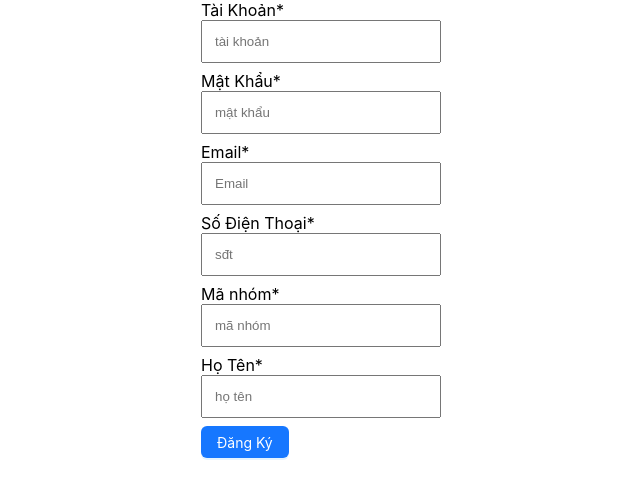
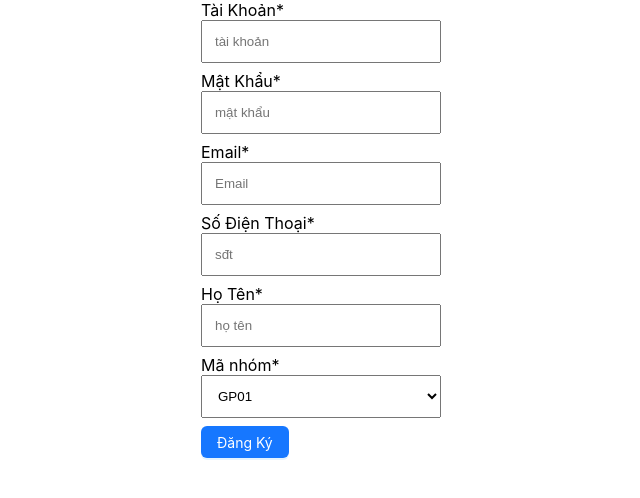
Before and after one commit to homyhan/movie_demo, a React (Create React App) app: page /signup in a window 1280 px wide. Shown: the top 498 px of the page, without its empty margins (319-959 px from the left). Built offline with nearby package versions, Linux system fonts and the light colour scheme; no server answers.

Commit message:
push validation

```diff
--- a/src/features/Auth/Signup.jsx
+++ b/src/features/Auth/Signup.jsx
@@ -1,60 +1,207 @@
 import { Button } from 'antd'
 import React, { useState } from 'react'
 import { useDispatch } from 'react-redux';
+// import { signup } from './thunk';
+import { Formik, Form, Field } from 'formik';
+// import { signup } from './thunk';
+import * as Yup from "yup";
+import { useFormik } from "formik";
 import { signup } from './thunk';
 
+
+// const signupUserSchema = yup.object().shape({
+//   taiKhoan: yup.string().required('* Field is required!'),
+//   matKhau: yup.string().required('* Field is required!'),
+//   hoTen: yup.string().required('* Field is required!'),
+//   eMail: yup.string().required('* Field is required!').email("* Email is invalid"),
+//   sdt: yup.string().matches(/^[0-9]+$/),
+//   maNhom: yup.string().required('* Field is required!')
+// });
+
+
+
+
 const Singup = () => {
-  const [sigupInfo, setSignupInfo] = useState({ taiKhoan: "", matKhau: "", eMail: "", sdt: "", maNhom: "", hoTen: ""});
+  //  const _handleSubmit = values => {
+  //   console.log(values);
+  // };
+
+  const formik = useFormik({
+    initialValues: {
+      taiKhoan: "",
+      matKhau: "",
+      eMail: "",
+      sdt: "",
+      maNhom: "GP01",
+      hoTen: "",
+    },
+    // validationSchema: Yup.object().shape({
+    //   taiKhoan: Yup.string().required("Required"),
+    //   matKhau: Yup.string().required().matches(
+    //     /^(?=.*[a-z]*)(?=.*[A-Z]+)(?=.*[0-9]+)(?=.*[!@#\$%\^&\*]+).{6,10}$/g,
+    //     "Mật Khẩu từ 6-10 ký tự (chứa ít nhất 1 ký tự số, 1 ký tự in hoa, 1 ký tự đặc biệt)"
+    //   ),
+    //   email: Yup.string().required("Required").matches(
+    //     /^\w+([\.-]?\w+)*@\w+([\.-]?\w+)*(\.\w{2,3})+$/g,
+    //     "Error email"
+    //   ),
+    //   soDt: Yup.string().required("Required").matches(
+    //     /(^[0-9]{10}$)+/g,
+    //     "So dien thoai chua dung"
+    //   ),
+    //   hoTen: Yup.string().required("Required").matches(
+    //     /^[a-zA-ZÀÁÂÃÈÉÊÌÍÒÓÔÕÙÚĂĐĨŨƠàáâãèéêìíòóôõùúăđĩũơƯĂẠẢẤẦẨẪẬẮẰẲẴẶẸẺẼỀỀỂẾưăạảấầẩẫậắằẳẵặẹẻẽềềểếỄỆỈỊỌỎỐỒỔỖỘỚỜỞỠỢỤỦỨỪễệỉịọỏốồổỗộớờởỡợụủứừỬỮỰỲỴÝỶỸửữựỳỵỷỹ\s\W|_]+$/g,
+    //     "Enter FullName"
+    //   ),
+    //   maLoaiNguoiDung: Yup.string().required('Vui lòng chọn tùy chọn')
+
+    // }),
+    validateOnBlur: true,
+    validateOnChange: true,
+    onSubmit: async (values) => {
+      await dispatch(signup(values));
+      // history.back()
+      console.log("values", values);
+    },
+  });
+  // const [sigupInfo, setSignupInfo] = useState({ taiKhoan: "", matKhau: "", eMail: "", sdt: "", maNhom: "", hoTen: ""});
   const dispatch = useDispatch();
 
-  const handleChange = (e) => {
-    setSignupInfo({ ...sigupInfo, [e.target.name]: e.target.value });
-  };
+  // const handleChange = (e) => {
+  //   setSignupInfo({ ...sigupInfo, [e.target.name]: e.target.value });
+  // };
 
-  const handleSubmit = (e) => {
-    e.preventDefault();
-    console.log(sigupInfo);
-    //dispatch async action signup
-  dispatch(signup(sigupInfo));
-  };
+
+
+
+
   return (
-    <form className='flex justify-center' onSubmit={handleSubmit}>
+    // <Formik
+    // initialValues={{
+    //   taiKhoan: "",
+    //   matKhau: "",
+    //   hoTen: "",
+    //   email: "",
+    //   soDT: "",
+    //   maNhom: ""
+    // }}
+    // validationSchema={signupUserSchema}
+    // onSubmit={_handleSubmit}
+    // render={(formikProps) => {
+    //   <Form className='flex justify-center'
+    //   // onSubmit={handleSubmit}
+    //   >
+    //   <div>
+    //   <div>
+    //     <label className='block'>Tài Khoản*</label>
+    //     <Field className='w-60 p-3 mb-2' type="text" placeholder='tài khoản' name='taiKhoan'
+    //     onChange={formikProps.handleChange}/>
+    //   </div>
+
+    //   <div>
+    //     <label className='block'>Mật Khẩu*</label>
+    //     <Field className='w-60 p-3 mb-2' type="text" placeholder='mật khẩu' name='matKhau'
+    //     onChange={formikProps.handleChange}/>
+    //   </div>
+
+    //   <div>
+    //     <label className='block'>Email*</label>
+    //     <Field className='w-60 p-3 mb-2' type="text" placeholder='Email' name='email'
+    //     onChange={formikProps.handleChange}/>
+    //   </div>
+
+    //   <div>
+    //     <label className='block'>Số Điện Thoại*</label>
+    //     <Field className='w-60 p-3 mb-2' type="text" placeholder='sđt' name='soDT'
+    //     onChange={formikProps.handleChange}/>
+    //   </div>
+
+    //   <div>
+    //     <label className='block'>Họ Tên*</label>
+    //     <Field className='w-60 p-3 mb-2' type="text" placeholder='họ tên' name='hoTen'
+    //     onChange={formikProps.handleChange}/>
+    //   </div>
+
+    //   <div>
+    //     <label className='block'>Mã nhóm*</label>
+    //     {/* <input className='w-60 p-3 mb-2' type="text" placeholder='mã nhóm' name='maNhom'
+    //     onChange={handleChange}></input> */}
+    //     <Field
+    //     conponent="select"
+    //     name="maNhom"
+    //     onChange={formikProps.handleChange}>
+    //       <option value="">GP01</option>
+    //       <option value="">GP02</option>
+    //       <option value="">GP03</option>
+    //       <option value="">GP04</option>
+    //       <option value="">GP05</option>
+    //       <option value="">GP06</option>
+    //       <option value="">GP07</option>
+    //       <option value="">GP08</option>
+    //       <option value="">GP09</option>
+    //       <option value="">GP10</option>
+    //     </Field>
+    //   </div>
+
+    //   <Button htmlType='submit' type='primary'>Đăng Ký</Button>
+    //   </div>
+
+
+    // </Form>
+    // }} />
+
+
+
+      <form className='flex justify-center' onSubmit={formik.handleSubmit}>
         <div>
         <div>
           <label className='block'>Tài Khoản*</label>
           <input className='w-60 p-3 mb-2' type="text" placeholder='tài khoản' name='taiKhoan'
-        onChange={handleChange}></input>
+          onChange={formik.handleSubmit}></input>
         </div>
 
         <div>
           <label className='block'>Mật Khẩu*</label>
           <input className='w-60 p-3 mb-2' type="text" placeholder='mật khẩu' name='matKhau'
-        onChange={handleChange}></input>
+          onChange={formik.handleSubmit}></input>
         </div>
 
         <div>
           <label className='block'>Email*</label>
           <input className='w-60 p-3 mb-2' type="text" placeholder='Email' name='eMail'
-        onChange={handleChange}></input>
+          onChange={formik.handleSubmit}></input>
         </div>
 
         <div>
           <label className='block'>Số Điện Thoại*</label>
           <input className='w-60 p-3 mb-2' type="text" placeholder='sđt' name='sdt'
-        onChange={handleChange}></input>
-      </div>
-
-      <div>
-        <label className='block'>Mã nhóm*</label>
-        <input className='w-60 p-3 mb-2' type="text" placeholder='mã nhóm' name='maNhom'
-        onChange={handleChange}></input>
+          onChange={formik.handleSubmit}></input>
         </div>
 
         <div>
           <label className='block'>Họ Tên*</label>
           <input className='w-60 p-3 mb-2' type="text" placeholder='họ tên' name='hoTen'
-        onChange={handleChange}></input>
+          onChange={formik.handleSubmit}></input>
         </div>
+
+        <div>
+          <label className='block'>Mã nhóm*</label>
+          <select className='w-60 p-3 mb-2' type="text" placeholder='mã nhóm' name='maNhom'
+          onChange={formik.handleSubmit}>
+             <option value="">GP01</option>
+             <option value="">GP02</option>
+             <option value="">GP03</option>
+             <option value="">GP04</option>
+             <option value="">GP05</option>
+             <option value="">GP06</option>
+             <option value="">GP07</option>
+             <option value="">GP08</option>
+             <option value="">GP09</option>
+             <option value="">GP10</option>
+          </select>
+        </div>
+
+
 
         <Button htmlType='submit' type='primary'>Đăng Ký</Button>
         </div>
@@ -62,8 +209,15 @@ const Singup = () => {
 
       </form>
 
+
+
+
+
   )
+
 }
+
+
 
 //signup gồm 4 trang (signup, authService, thunk.js, authSlice)
 
```
Lines whose indentation alone changed are shown as unchanged.
